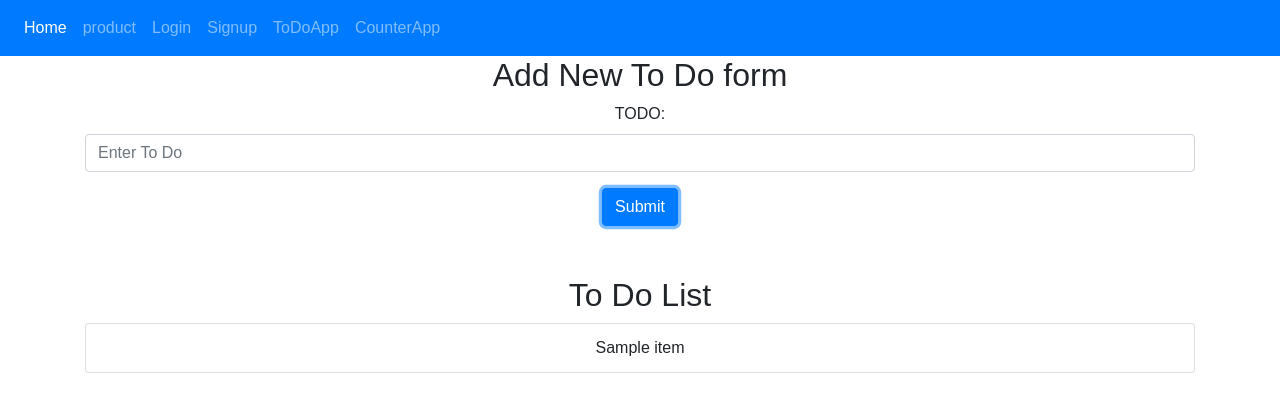
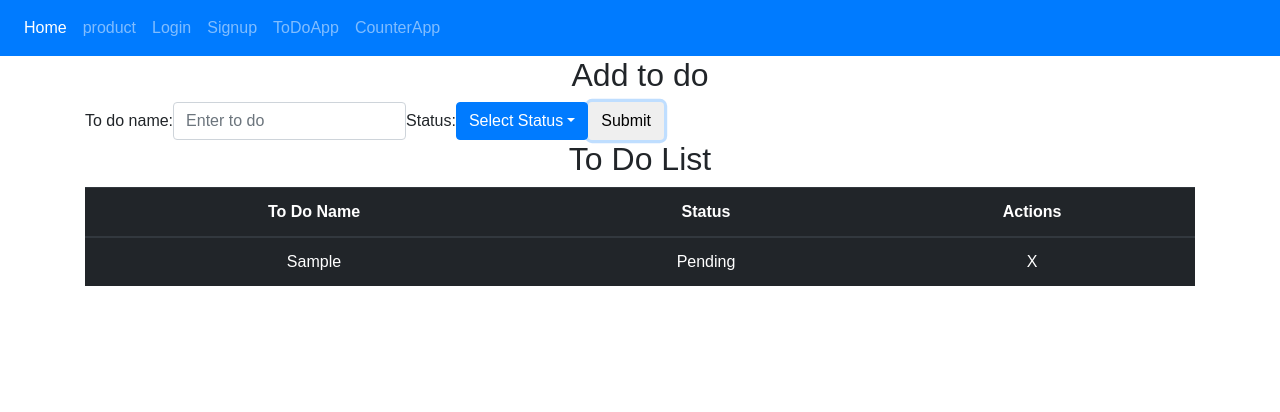
Before and after one commit to Intekhhab/react-e-com-app, a React (Create React App) app: page /todoapp in a window 1280 px wide. Both pictures are taken after typing "Sample" into the empty fields and a click on the button "Submit". Shown: the top 412 px of the page. Built offline with nearby package versions, Linux system fonts and the light colour scheme.

Commit message:
added login functionality

```diff
--- a/src/actions/counter.js
+++ b/src/actions/actions.js
@@ -2,6 +2,7 @@ export const INCREMENT = 'INCREMENT';
 export const DECREMENT = 'DECREMENT';
 export const ADD_COUNTER = "ADD_COUNTER";
 export const REMOVE_COUNTER = "REMOVE_COUNTER";
+export const LOGIN = "LOGIN";
 
 export const addCounterFunction = () => {
 	return {
@@ -29,3 +30,9 @@ export const removeCounter = (index) => {
 		index,
 	}
 }
+export const loginUser = (data) => {
+	return {
+		type: LOGIN,
+		data,
+	}
+}
--- a/src/components/addtodo.js
+++ b/src/components/addtodo.js
@@ -22,13 +22,28 @@ class AddToDo extends React.Component{
 	render() {
 		return(
 			<div className="container">
-			  <h2>Add New To Do form</h2>
-			  <form onSubmit={(e) => {this._submit(e)}}>
+			  <h2>Add to do</h2>
+
+			  <form className="form-inline" onSubmit={this._submit}>
 			    <div className="form-group">
-			      <label htmlFor="todo">TODO:</label>
-			      <input autoComplete="off" type="todo" className="form-control" id="todo" placeholder="Enter To Do" name="todo" />
+			      <label htmlFor="email">To do name:</label>
+			      <input type="todo" className="form-control" id="todo" placeholder="Enter to do" name="todo"/>
 			    </div>
-			    <button type="submit" className="btn btn-primary">Submit</button>
+			    <div className="form-group">
+			      <label htmlFor="pwd">Status:</label>
+
+			      <div className="dropdown">
+					  <button type="button" className="btn btn-primary dropdown-toggle" data-toggle="dropdown">
+					    Select Status
+					  </button>
+					  <div className="dropdown-menu">
+					    <a className="dropdown-item" href="#">done</a>
+					    <a className="dropdown-item" href="#">pending</a>
+					  </div>
+					</div>
+			    </div>
+
+			    <button type="submit" className="btn btn-default">Submit</button>
 			  </form>
 			</div>
 		)
--- a/src/components/counterApp.js
+++ b/src/components/counterApp.js
@@ -3,7 +3,7 @@ import {connect} from 'react-redux';
 
 import {INCREMENT, DECREMENT, ADD_COUNTER, REMOVE_COUNTER,
 	incrementCounter, decrementCounter, addCounterFunction, removeCounter
-} from '../actions/counter';
+} from '../actions/actions';
 
 class Counter extends React.Component{
 	constructor(props){
--- a/src/components/header.js
+++ b/src/components/header.js
@@ -29,6 +29,9 @@ class HeaderComponent extends Component{
           <li className="nav-item">
             <Link className="nav-link" to="/counterapp">CounterApp</Link>
           </li>
+          <li className="nav-item">
+            <div className="nav-link">{this.props.user && this.props.user.email}</div>
+          </li>
         </ul>
         {/*<h1 style={{float: 'right'}}>{this.props.num}</h1>*/}
       </nav>
@@ -38,8 +41,9 @@ class HeaderComponent extends Component{
 
 const mapStateToProps = (store) => {
   return {
-    num: store.todo.carts.length
+    num: store.todo.carts.length,
+    user: store.login,
   }
 }
 
-export default connect(null)(HeaderComponent)
+export default connect(mapStateToProps)(HeaderComponent)
--- a/src/components/login.js
+++ b/src/components/login.js
@@ -1,18 +1,54 @@
 import React from "react";
+import {connect} from "react-redux";
 
-export default class LoginComponent extends React.Component{
+import {loginUser, LOGIN} from '../actions/actions'
+
+class LoginComponent extends React.Component{
+	constructor(props) {
+		super(props);
+		this.state = {
+			email: '',
+			password: '',
+		};
+		this.handlechangeEmail = this.handlechangeEmail.bind(this);
+		this.handlechangePass = this.handlechangePass.bind(this);
+		this.login = this.login.bind(this);
+	}
+
+	handlechangeEmail(e) {
+		this.setState({email: e.target.value});
+	}
+	handlechangePass = (e) =>{
+		this.setState({password: e.target.value});
+	}
+
+	login(e) {
+		e.preventDefault();
+		this.props.dispatch(loginUser({email: this.state.email}));
+		this.props.history.push('/todoapp')
+
+	}
+
 	render() {
 		return(
 			<div className="container">
-			  <h2>Stacked form</h2>
-			  <form action="/action_page.php">
+			  <h2>LOGIN</h2>
+			  <form onSubmit={this.login}>
 			    <div className="form-group">
 			      <label htmlFor="email">Email:</label>
-			      <input type="email" className="form-control" id="email" placeholder="Enter email" name="email" />
+			      <input
+			      	value={this.state.email}
+			      	ref={this.state.emalRef}
+			      	onChange={this.handlechangeEmail}
+			       type="email" className="form-control" id="email" placeholder="Enter email" name="email" />
 			    </div>
 			    <div className="form-group">
 			      <label htmlFor="pwd">Password:</label>
-			      <input type="password" className="form-control" id="pwd" placeholder="Enter password" name="pswd" />
+			      <input
+			      	value={this.state.password}
+			      	ref={this.state.passRef}
+			      	onChange={this.handlechangePass}
+			      type="password" className="form-control" id="pwd" placeholder="Enter password" name="pswd" />
 			    </div>
 			    <div className="form-group form-check">
 			      <label className="form-check-label">
@@ -27,3 +63,5 @@ export default class LoginComponent extends React.Component{
 		)
 	}
 }
+
+export default connect(null)(LoginComponent);
--- a/src/components/todolist.js
+++ b/src/components/todolist.js
@@ -10,16 +10,33 @@ class ToDoList extends Component{
   render() {
     //console.log(this.props.todolist);
     return(
-      <div className="container" style={{marginTop: '50px'}}>
+      <div className="container">
         <h2>To Do List</h2>
-        <ul className="list-group">
-        {
-          this.props.todolist.map((elem, index) => {
-            return <li key={index} className="list-group-item">{elem} item</li>
-          })
-        }
 
-        </ul>
+        <table className="table table-dark table-hover">
+          <thead>
+            <tr>
+              <th>To Do Name</th>
+              <th>Status</th>
+              <th>Actions</th>
+            </tr>
+          </thead>
+          <tbody>
+
+            {
+              this.props.todolist.map((elem, index) => {
+                return (
+                  <tr key={index}>
+                    <td>{elem}</td>
+                    <td>Pending</td>
+                    <td>X</td>
+                  </tr>
+                )
+              })
+            }
+
+          </tbody>
+        </table>
       </div>
     );
   }
--- a/src/reducers/counter.js
+++ b/src/reducers/counter.js
@@ -1,7 +1,7 @@
-import {INCREMENT, DECREMENT, ADD_COUNTER, REMOVE_COUNTER} from '../actions/counter';
+import {INCREMENT, DECREMENT, ADD_COUNTER, REMOVE_COUNTER} from '../actions/actions';
 
 export default function(state = [], action) {
-	console.log(state, '%%%');
+
 	var newState;
 	switch(action.type){
 		case INCREMENT:
--- /dev/null
+++ b/src/reducers/login.js
@@ -0,0 +1,11 @@
+import {INCREMENT, DECREMENT, ADD_COUNTER, REMOVE_COUNTER, LOGIN} from '../actions/actions';
+
+export default function(state = {}, action) {
+	var newState;
+	switch(action.type){
+		case LOGIN:
+			newState = action.data;
+			return newState;
+	}
+	return state;
+}
--- a/src/reducers/reducers.js
+++ b/src/reducers/reducers.js
@@ -2,10 +2,12 @@ import {combineReducers} from 'redux';
 
 import todo from './todo';
 import counter from './counter';
+import login from './login';
 
 const rootReducer = combineReducers({
 	todo,
 	counter,
+	login,
 });
 
 export default rootReducer;
```
